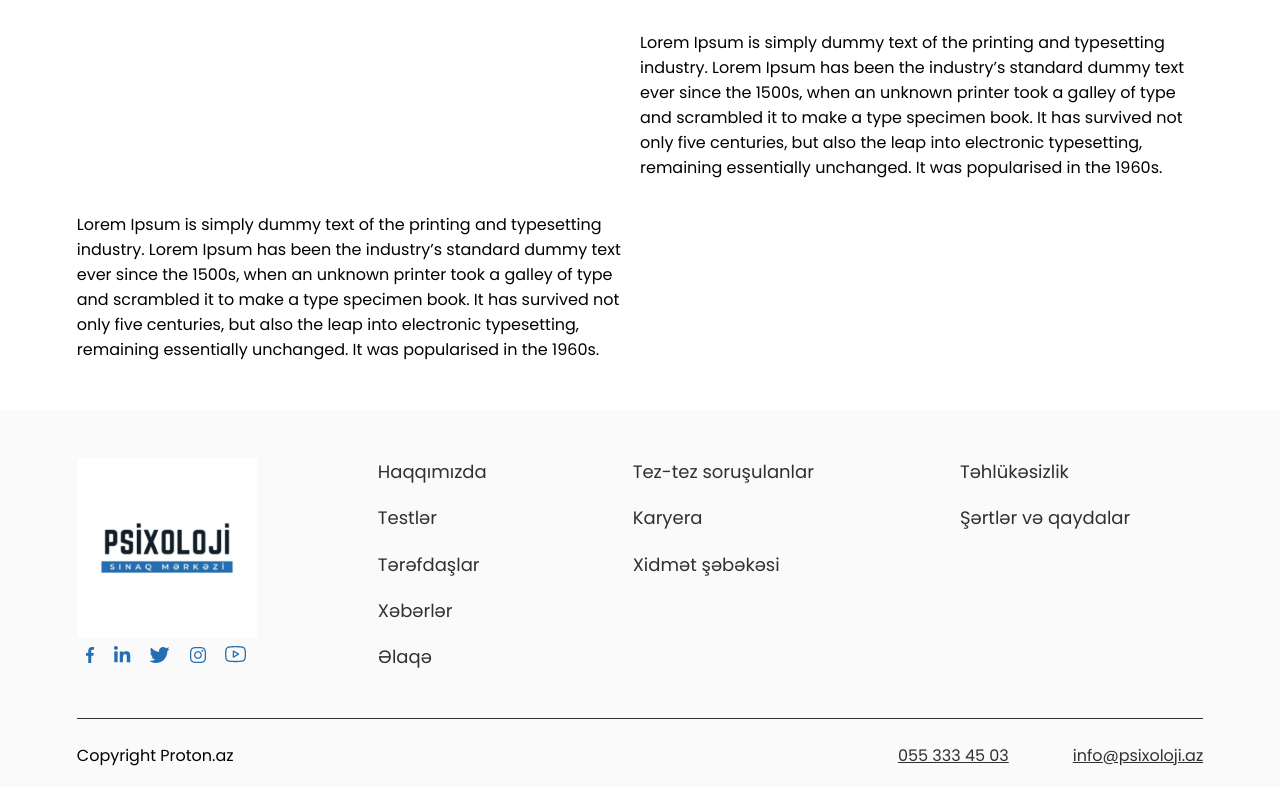
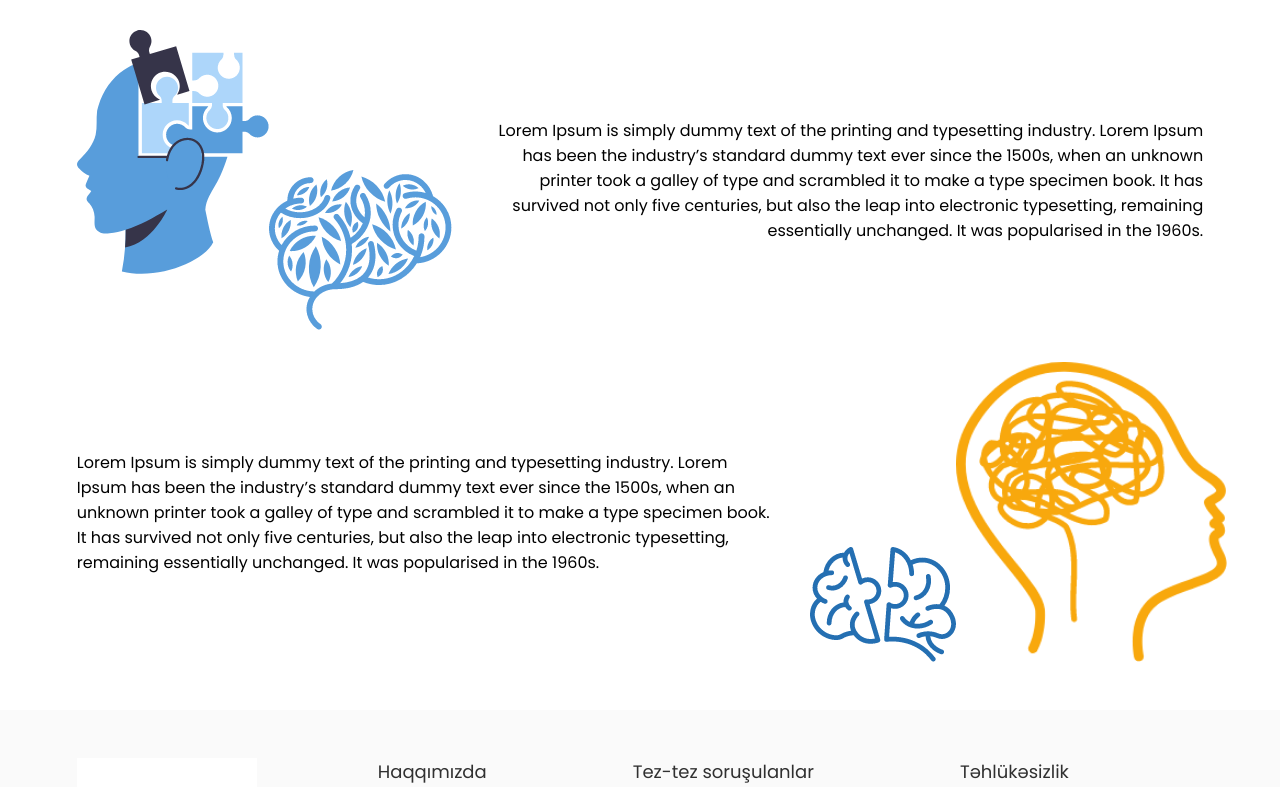
Before and after one commit to ccavad/react-psixoloji, a React (Vite) app: page /about in a window 1280 px wide. Shown: the part 593-1380 px from the top of the page. Built offline with nearby package versions, Linux system fonts and the light colour scheme.

Commit message:
some styling

```diff
--- a/src/App.css
+++ b/src/App.css
@@ -271,7 +271,7 @@ footer {
   display: flex;
   justify-content: center;
   align-items: center;
-  position: relative
+  position: relativeab
 }
 
 .home__s3 div {
@@ -391,15 +391,15 @@ footer {
 
 /* About component  */
 
-.about-main {
+/* .about-main {
   padding: 3rem 6%;
   display: flex;
   flex-direction: column;
   gap: 2rem;
   position: relative;
-}
+} */
 
-.about-main2 p {
+/* .about-main2 p {
   width: 50%;
   float: right
 }
@@ -407,7 +407,7 @@ footer {
 .about-main3 p {
   width: 50%;
   float: left;
-}
+} */
 
 /* Tests page  */
 
--- a/src/components/Footer.jsx
+++ b/src/components/Footer.jsx
@@ -1,6 +1,6 @@
-import React from 'react'
-import SocialLinks from './SocialLinks'
-import { Link } from 'react-router-dom';
+import React from "react";
+import SocialLinks from "./SocialLinks";
+import { Link } from "react-router-dom";
 
 function Footer() {
   return (
@@ -11,37 +11,65 @@ function Footer() {
             <img src="../../public/assets/logo.png" alt="logo" />
           </Link>
           <ul className="footer__social">
-            <SocialLinks/>
+            <SocialLinks />
           </ul>
         </div>
         <div className="footer__nav">
           <ul>
-            <li><Link to="/about">Haqqımızda</Link></li>
-            <li><Link to="/tests">Testlər</Link></li>
-            <li><Link to="/partners">Tərəfdaşlar</Link></li>
-            <li><Link to="/news">Xəbərlər</Link></li>
-            <li><Link to="/contact">Əlaqə</Link></li>
+            <li>
+              <Link to="/about">Haqqımızda</Link>
+            </li>
+            <li>
+              <Link to="/tests">Testlər</Link>
+            </li>
+            <li>
+              <Link to="/partners">Tərəfdaşlar</Link>
+            </li>
+            <li>
+              <Link to="/news">Xəbərlər</Link>
+            </li>
+            <li>
+              <Link to="/contact">Əlaqə</Link>
+            </li>
           </ul>
           <ul>
-            <li><Link to="*">Tez-tez soruşulanlar</Link></li>
-            <li><Link to="*">Karyera</Link></li>
-            <li><Link to="*">Xidmət şəbəkəsi</Link></li>
+            <li>
+              <Link to="*">Tez-tez soruşulanlar</Link>
+            </li>
+            <li>
+              <Link to="*">Karyera</Link>
+            </li>
+            <li>
+              <Link to="*">Xidmət şəbəkəsi</Link>
+            </li>
           </ul>
           <ul>
-            <li><Link to="*">Təhlükəsizlik</Link></li>
-            <li><Link to="*">Şərtlər və qaydalar</Link></li>
+            <li>
+              <Link to="*">Təhlükəsizlik</Link>
+            </li>
+            <li>
+              <Link to="*">Şərtlər və qaydalar</Link>
+            </li>
           </ul>
         </div>
       </div>
       <div className="footer__bottom">
-        <p>Copyright Proton.az</p>
+        <p>
+          Copyright{" "}
+          <a
+            href="proton.az"
+            style={{ textDecoration: "none", cursor: "pointer" }}
+          >
+            Proton.az
+          </a>
+        </p>
         <div>
           <a href="tel:+0553334503">055 333 45 03</a>
           <a href="mailto:info@psixoloji.az">info@psixoloji.az</a>
         </div>
       </div>
     </footer>
-  )
+  );
 }
 
-export default Footer
+export default Footer;
--- a/src/pages/About.jsx
+++ b/src/pages/About.jsx
@@ -4,16 +4,47 @@ import Header from "../components/Header";
 import Banner from "../components/Banner";
 import { Link } from "react-router-dom";
 import BreadCrumb from "../components/BreadCrumb";
+import styled from "styled-components";
+
+const Main = styled.main`
+  padding: 3rem 6%;
+  display: flex;
+  flex-direction: column;
+  gap: 2rem;
+  position: relative;
+`;
+
+const MainSec = styled.div`
+  height: 300px;
+  display: flex;
+  align-items: center;
+  gap: 2rem;
+`;
+
+const ImgCont = styled.div`
+  display: flex;
+  height: 100%;
+`;
 
 function About() {
   return (
     <>
       <Header />
       <Banner />
-      <section className="about-main">
+      <Main>
         <BreadCrumb page="Haqqımızda" url="about" />
-        <div className="about-main2">
-          <p>
+        <MainSec>
+          <ImgCont>
+            <img
+              src="../../public/assets/home-s2-i1.png"
+              style={{ alignSelf: "flex-start" }}
+            />
+            <img
+              src="../../public/assets/home-s2-i2.png"
+              style={{ alignSelf: "flex-end" }}
+            />
+          </ImgCont>
+          <p style={{ textAlign: "right" }}>
             Lorem Ipsum is simply dummy text of the printing and typesetting
             industry. Lorem Ipsum has been the industry’s standard dummy text
             ever since the 1500s, when an unknown printer took a galley of type
@@ -21,9 +52,9 @@ function About() {
             only five centuries, but also the leap into electronic typesetting,
             remaining essentially unchanged. It was popularised in the 1960s.
           </p>
-        </div>
-        <div className="about-main3">
-          <p>
+        </MainSec>
+        <MainSec>
+          <p style={{ float: "right" }}>
             Lorem Ipsum is simply dummy text of the printing and typesetting
             industry. Lorem Ipsum has been the industry’s standard dummy text
             ever since the 1500s, when an unknown printer took a galley of type
@@ -31,8 +62,15 @@ function About() {
             only five centuries, but also the leap into electronic typesetting,
             remaining essentially unchanged. It was popularised in the 1960s.
           </p>
-        </div>
-      </section>
+          <ImgCont>
+            <img
+              src="../../public/assets/Group 672.png"
+              style={{ alignSelf: "flex-end" }}
+            />
+            <img src="../../public/assets/Group 671.png" />
+          </ImgCont>
+        </MainSec>
+      </Main>
       <Footer />
     </>
   );
--- a/src/pages/Contact.jsx
+++ b/src/pages/Contact.jsx
@@ -32,6 +32,7 @@ const Grid = styled.div`
     &:active,
     &:focus {
       outline: 1px solid #246fb2;
+      border: 0;
     }
   }
   textarea {
--- a/src/pages/News.jsx
+++ b/src/pages/News.jsx
@@ -5,6 +5,7 @@ import Header from "../components/Header";
 import styled from "styled-components";
 import BreadCrumb from "../components/BreadCrumb";
 import NewsItem from "../components/NewsItem";
+import { nanoid } from "nanoid";
 
 const NewsGrid = styled.div`
   display: grid;
@@ -28,13 +29,13 @@ function News() {
         <BreadCrumb page="Xəbərlər" url="/news" />
         <NewsGrid>
           {imgUrls.map((img) => (
-            <NewsItem src={img} />
+            <NewsItem src={img} key={nanoid()} />
           ))}
           {imgUrls.map((img) => (
-            <NewsItem src={img} />
+            <NewsItem src={img} key={nanoid()} />
           ))}
           {imgUrls.map((img) => (
-            <NewsItem src={img} />
+            <NewsItem src={img} key={nanoid()} />
           ))}
         </NewsGrid>
       </main>
```
